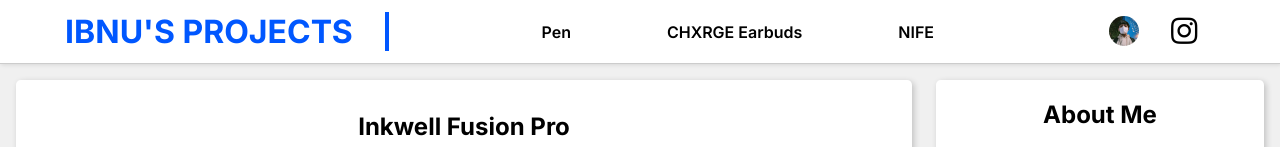
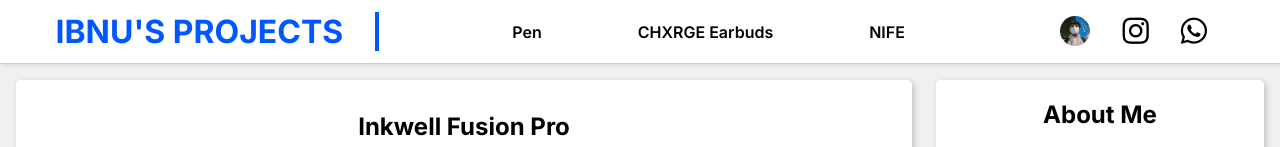
Before and after one commit to gelaws-hub/portfolio-ibnu-fadhil, a plain HTML site: page index.html in a window 1280 px wide. Shown: the top 147 px of the page. Drawn offline with Linux system fonts and the light colour scheme.

Commit message:
added wa to header

```diff
--- a/index.html
+++ b/index.html
@@ -48,6 +48,11 @@
           <li>
             <a href="https://www.instagram.com/ibnufadhil_3d/"
               ><i class="fab fa-instagram"></i
+            ></a>
+          </li>
+          <li>
+            <a href="https://wa.me/6285155198867"
+              ><i class="fab fa-whatsapp"></i
             ></a>
           </li>
         </ul>
```
